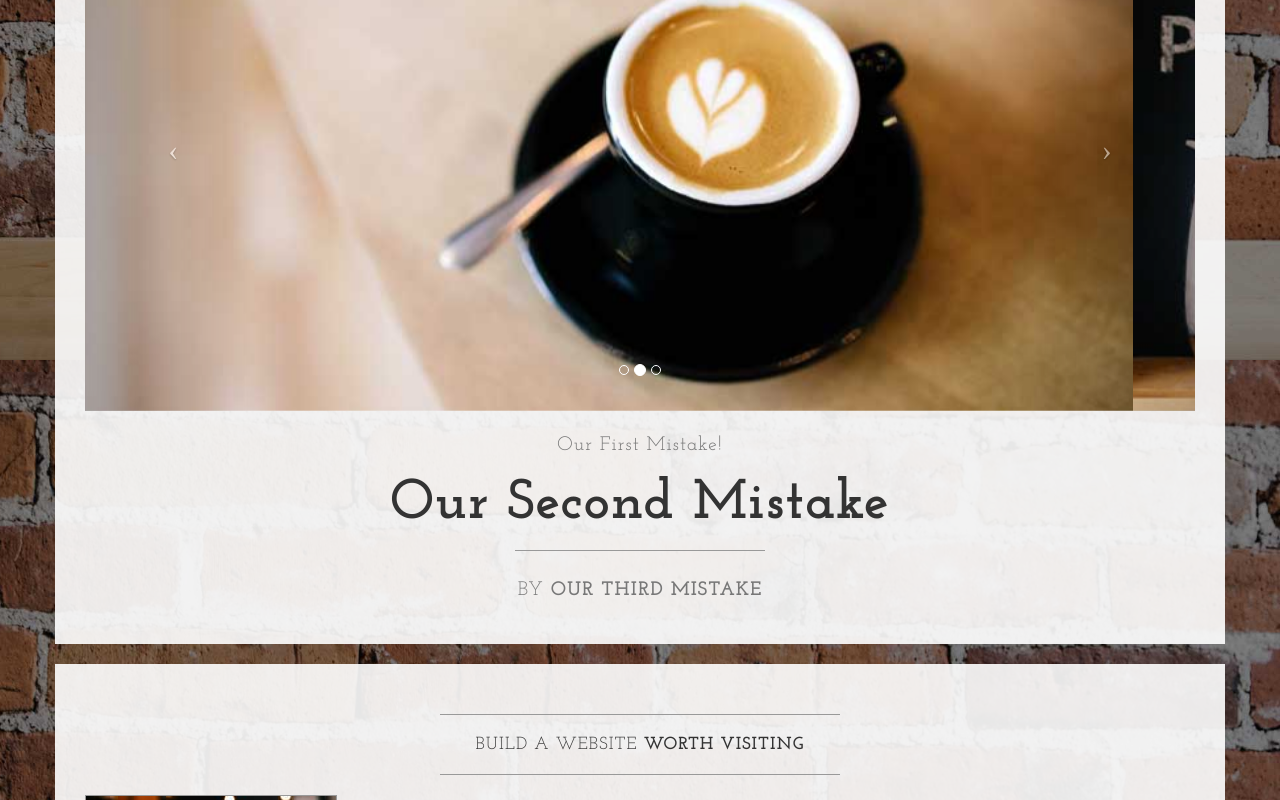
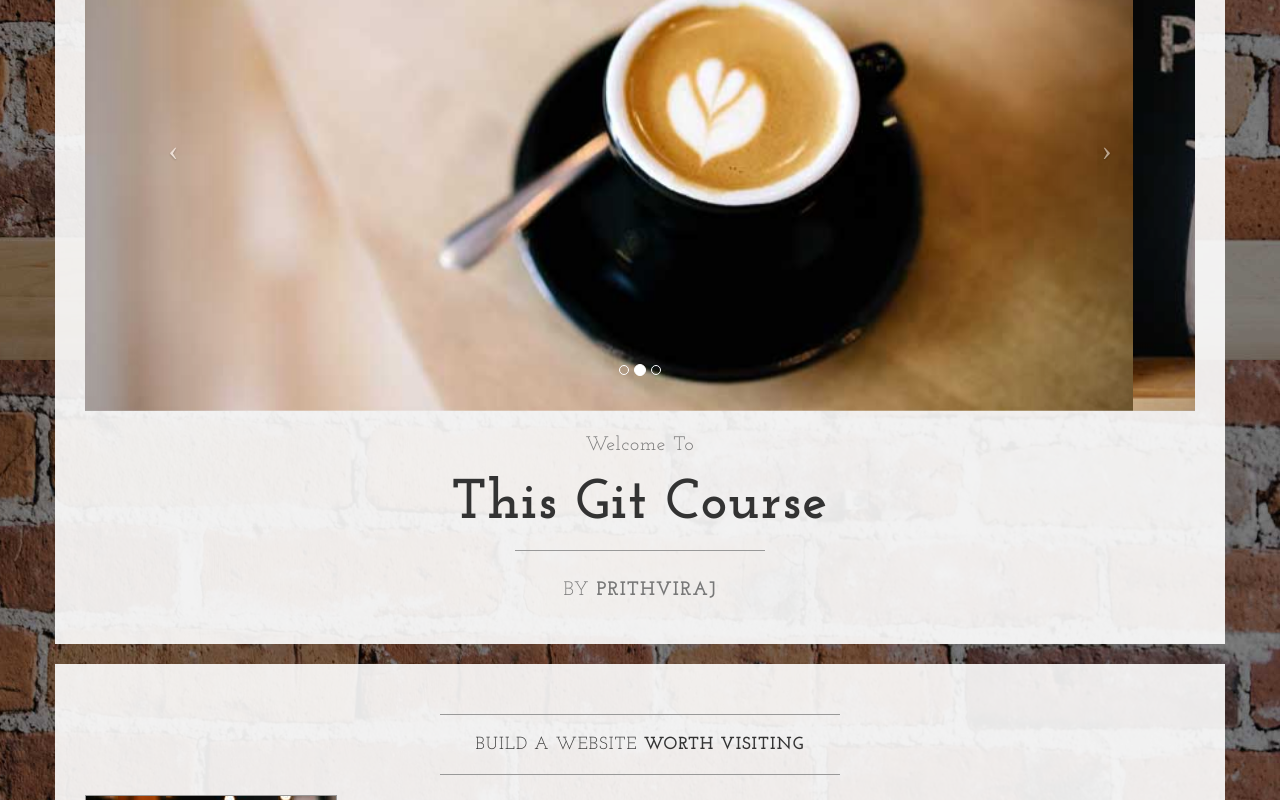
Before and after one commit to emprit1988/git-tryout, a plain HTML site: page index.html in a window 1280 px wide. Shown: the part 440-1240 px from the top of the page. Drawn offline with nearby package versions, Linux system fonts and the light colour scheme.

Commit message:
Revert "committing our third mistake"
This reverts commit 224172fe120c59047442fd4b3a1bdccfeaade53a.

```diff
--- a/index.html
+++ b/index.html
@@ -106,13 +106,13 @@
                         </a>
                     </div>
                     <h2 class="brand-before">
-                        <small>Our First Mistake!</small>
+                        <small>Welcome to</small>
                     </h2>
-                    <h1 class="brand-name">Our Second Mistake</h1>
+                    <h1 class="brand-name">This Git Course</h1>
                     <hr class="tagline-divider">
                     <h2>
                         <small>By
-                            <strong>Our third mistake</strong>
+                            <strong>prithviraj</strong>
                         </small>
                     </h2>
                 </div>
```
